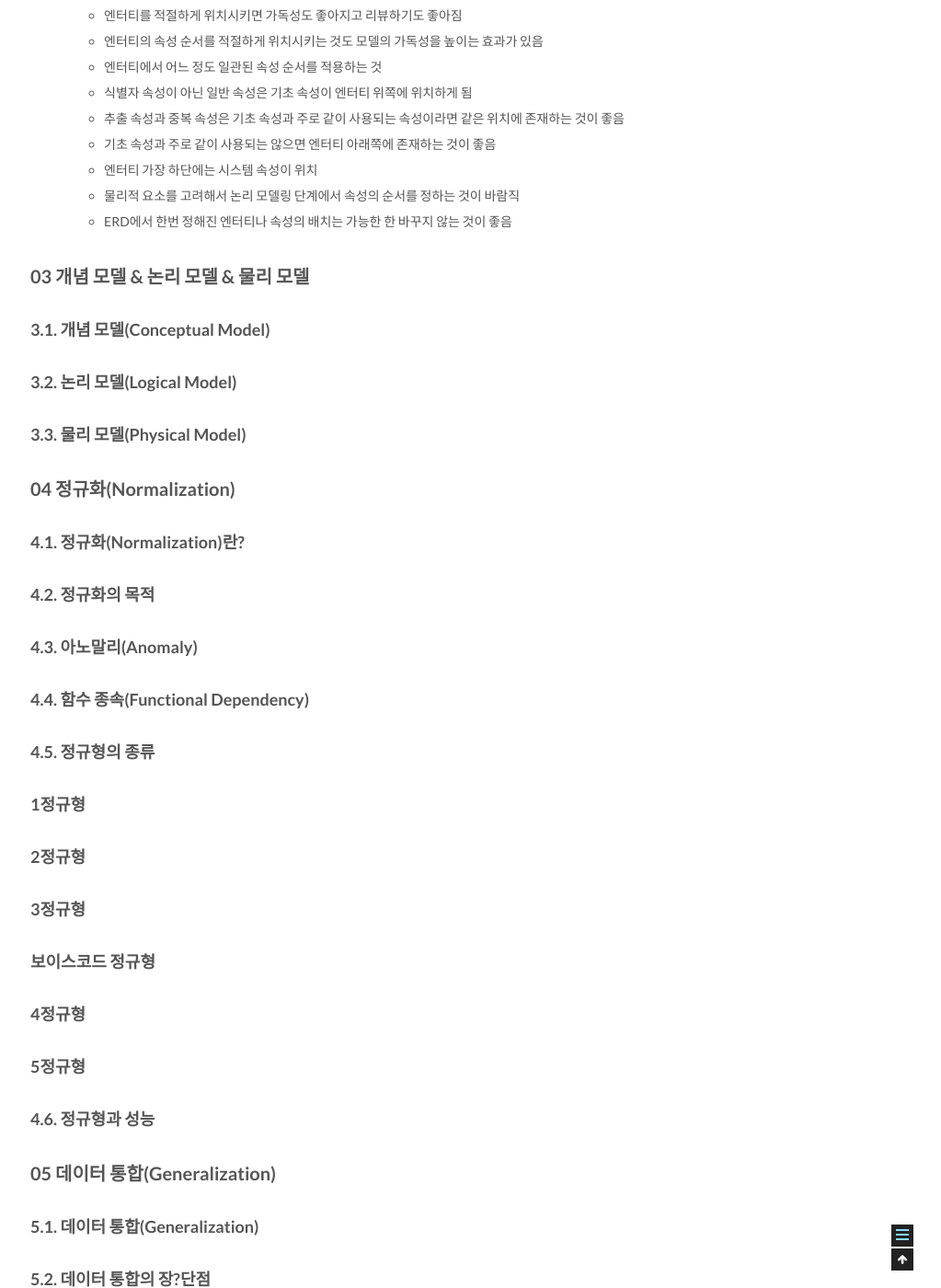
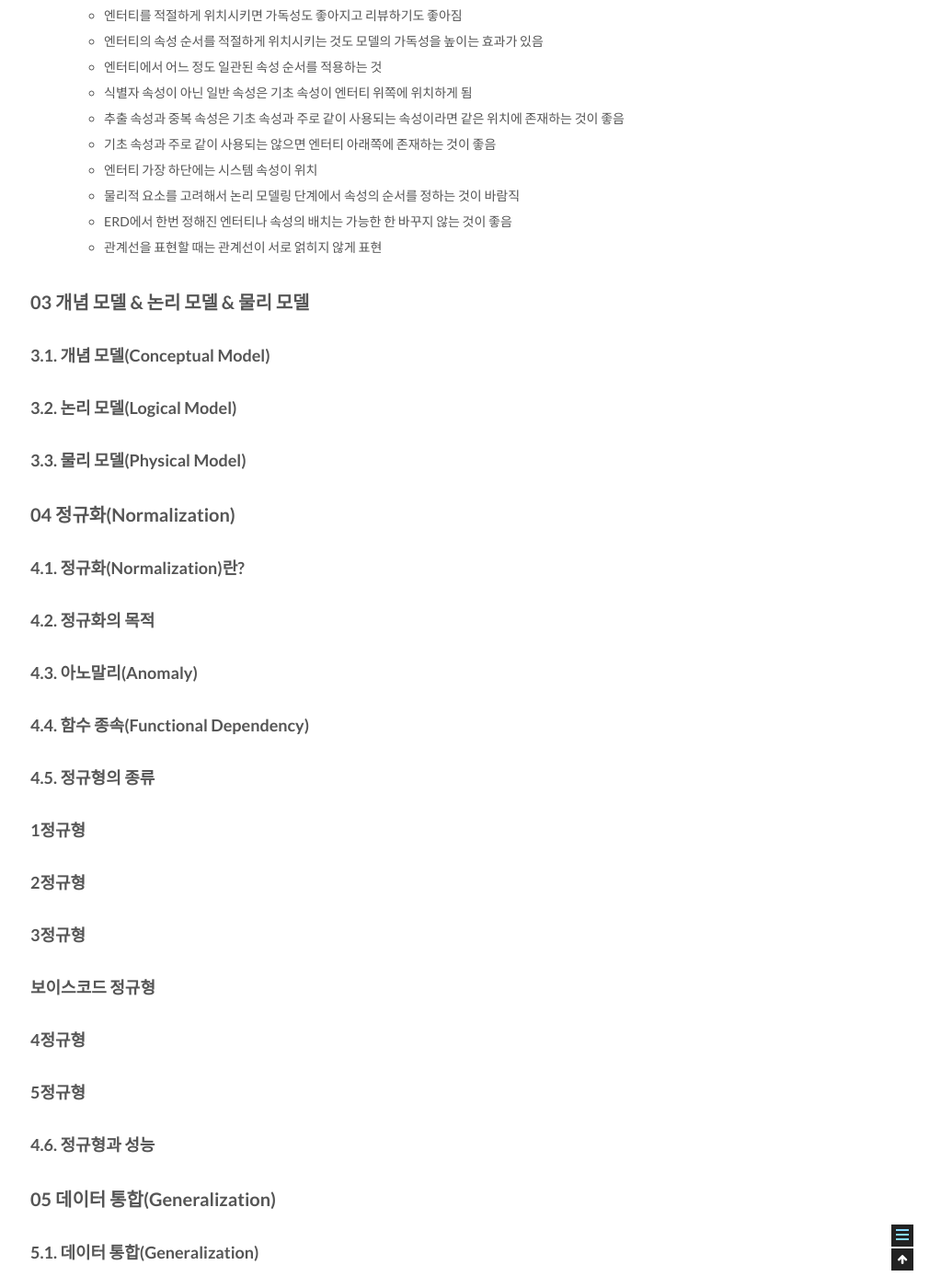
Before and after one commit to csj4032/csj4032.github.io, a Jekyll site: the page built from _posts/2018-05-02-관계형데이터모델링프리미엄가이드.md, in a window 1280 px wide and 1400 px high, scrolled down 6014 px. Shown: the whole window at 92% size, without its empty margins (257-1280 px from the left). Built offline with Jekyll 4.4.1, drawn with Linux system fonts in a browser that asks for light colours; comment, search, counter and statistics services are not loaded.

Commit message:
관계형 데이터 베이스 모델링 포스팅 수정

```diff
--- a/_posts/2018-05-02-관계형데이터모델링프리미엄가이드.md
+++ b/_posts/2018-05-02-관계형데이터모델링프리미엄가이드.md
@@ -180,6 +180,7 @@ comments: true
   * 엔터티 가장 하단에는 시스템 속성이 위치
   * 물리적 요소를 고려해서 논리 모델링 단계에서 속성의 순서를 정하는 것이 바람직
   * ERD에서 한번 정해진 엔터티나 속성의 배치는 가능한 한 바꾸지 않는 것이 좋음
+  * 관계선을 표현할 때는 관계선이 서로 얽히지 않게 표현
 
 ## 03 개념 모델 & 논리 모델 & 물리 모델
 
```
